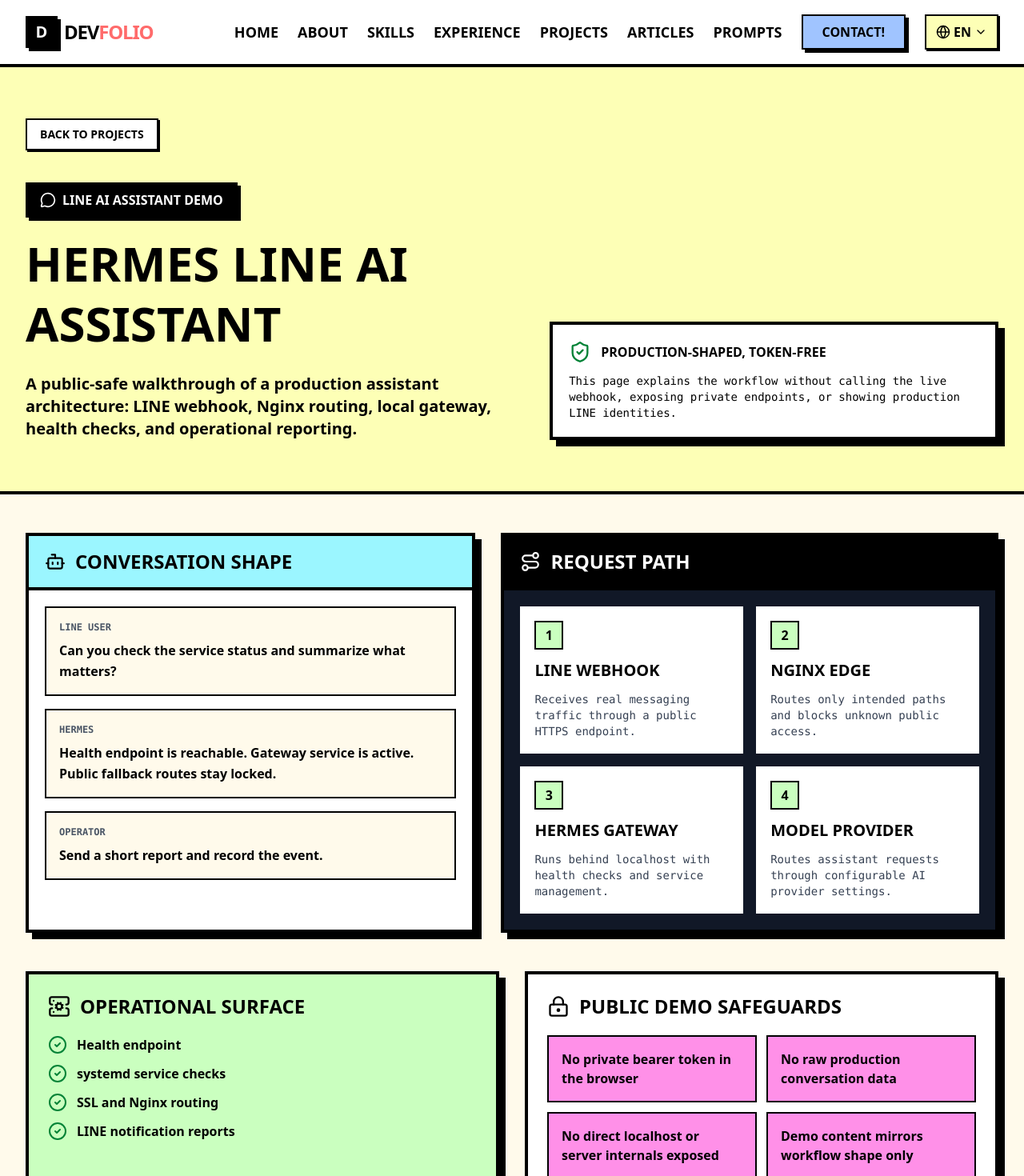
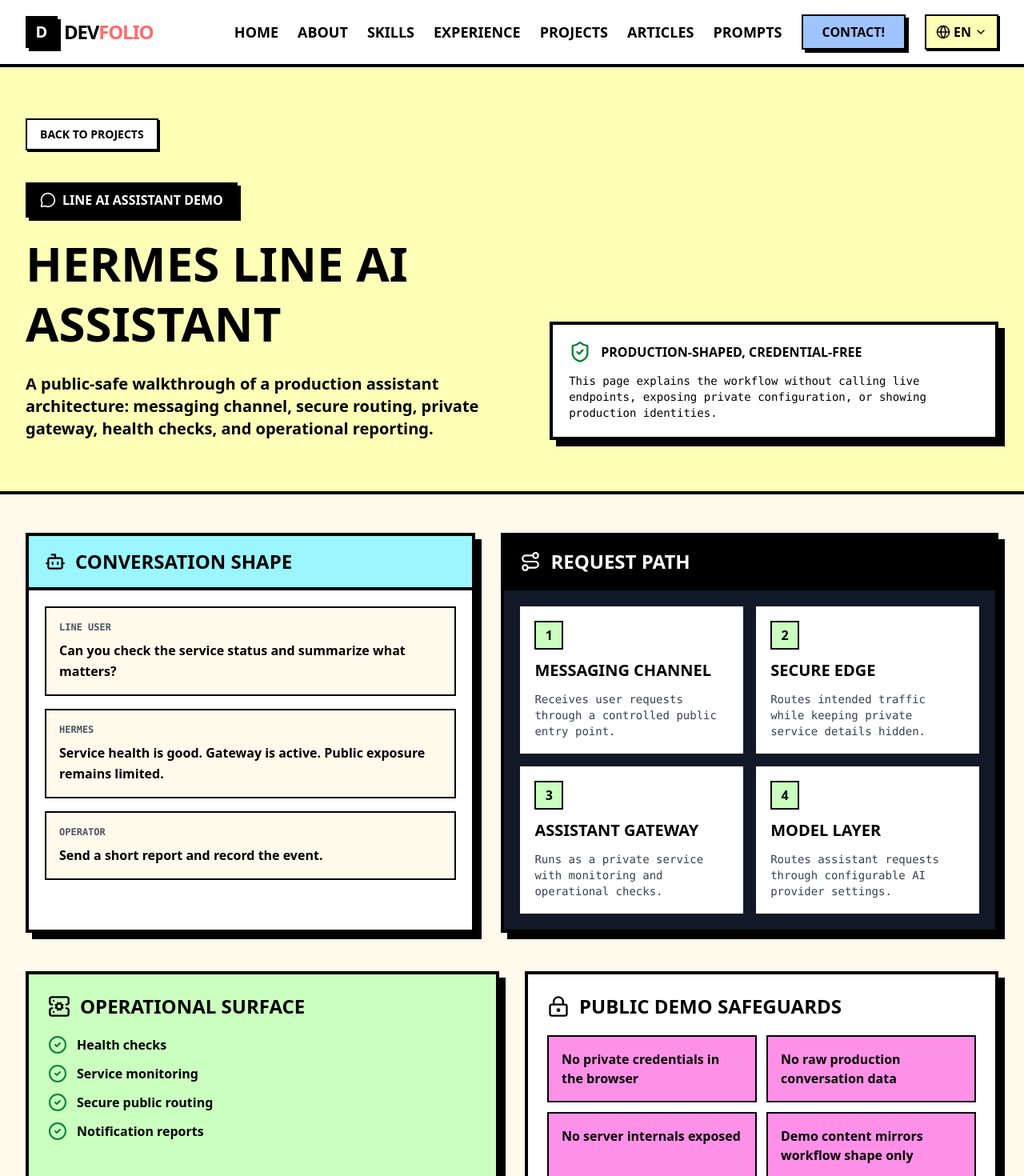
Before and after one commit to Manchinn/Portfolio, a Next.js app: page /demos/hermes-line-assistant in a window 1280 px wide. Shown: the top 1470 px of the page at 80% size. Built offline with nearby package versions, Linux system fonts and the light colour scheme.

Commit message:
chore: sanitize public demo security details

```diff
--- a/src/app/(portfolio)/demos/codex-devops/page.tsx
+++ b/src/app/(portfolio)/demos/codex-devops/page.tsx
@@ -4,7 +4,7 @@
 const commands = [
   {
     command: 'hermes health',
-    response: 'OK 200 - Hermes gateway reachable, LINE webhook health endpoint responding.',
+    response: 'OK - assistant gateway reachable, health check responding.',
   },
   {
     command: 'hermes notify "Deployment finished"',
@@ -16,14 +16,14 @@
   },
   {
     command: 'prod-health',
-    response: 'Nginx 200, gateway service active, SSL valid, fallback routes locked.',
+    response: 'Public route healthy, private gateway active, security checks passed.',
   },
 ]
 
 const events = [
   { type: 'health_check', project: 'Hermes', summary: 'Webhook and gateway health passed', status: 'ok' },
   { type: 'deploy_alert', project: 'Portfolio', summary: 'Build passed and deployment notification sent', status: 'sent' },
-  { type: 'security_review', project: 'VPS', summary: 'Public fallback routes return 403', status: 'logged' },
+  { type: 'security_review', project: 'VPS', summary: 'Public exposure review completed', status: 'logged' },
 ]
 
 export default function CodexDevOpsDemoPage() {
@@ -50,7 +50,7 @@
             <div className="border-4 border-white bg-neo-cyan p-5 text-black shadow-neo-lg">
               <p className="font-black uppercase">What this demo shows</p>
               <p className="mt-3 font-mono text-sm">
-                Mocked command responses and notifications based on the real workflow shape. No bearer token, private endpoint, or production LINE identity is used here.
+                Mocked command responses and notifications based on the real workflow shape. No private credential, endpoint, or production identity is used here.
               </p>
             </div>
           </div>
--- a/src/app/(portfolio)/demos/hermes-line-assistant/page.tsx
+++ b/src/app/(portfolio)/demos/hermes-line-assistant/page.tsx
@@ -8,7 +8,7 @@
   },
   {
     actor: 'Hermes',
-    message: 'Health endpoint is reachable. Gateway service is active. Public fallback routes stay locked.',
+    message: 'Service health is good. Gateway is active. Public exposure remains limited.',
   },
   {
     actor: 'Operator',
@@ -17,16 +17,16 @@
 ]
 
 const architecture = [
-  { label: 'LINE webhook', detail: 'Receives real messaging traffic through a public HTTPS endpoint.' },
-  { label: 'Nginx edge', detail: 'Routes only intended paths and blocks unknown public access.' },
-  { label: 'Hermes gateway', detail: 'Runs behind localhost with health checks and service management.' },
-  { label: 'Model provider', detail: 'Routes assistant requests through configurable AI provider settings.' },
+  { label: 'Messaging channel', detail: 'Receives user requests through a controlled public entry point.' },
+  { label: 'Secure edge', detail: 'Routes intended traffic while keeping private service details hidden.' },
+  { label: 'Assistant gateway', detail: 'Runs as a private service with monitoring and operational checks.' },
+  { label: 'Model layer', detail: 'Routes assistant requests through configurable AI provider settings.' },
 ]
 
 const safeguards = [
-  'No private bearer token in the browser',
+  'No private credentials in the browser',
   'No raw production conversation data',
-  'No direct localhost or server internals exposed',
+  'No server internals exposed',
   'Demo content mirrors workflow shape only',
 ]
 
@@ -48,16 +48,16 @@
                 Hermes LINE AI Assistant
               </h1>
               <p className="mt-6 max-w-3xl text-lg font-bold sm:text-xl">
-                A public-safe walkthrough of a production assistant architecture: LINE webhook, Nginx routing, local gateway, health checks, and operational reporting.
+                A public-safe walkthrough of a production assistant architecture: messaging channel, secure routing, private gateway, health checks, and operational reporting.
               </p>
             </div>
             <div className="border-4 border-black bg-white p-5 shadow-neo-lg">
               <div className="flex items-center gap-3">
                 <ShieldCheck className="text-green-700" size={28} />
-                <p className="font-black uppercase">Production-shaped, token-free</p>
+                <p className="font-black uppercase">Production-shaped, credential-free</p>
               </div>
               <p className="mt-3 font-mono text-sm">
-                This page explains the workflow without calling the live webhook, exposing private endpoints, or showing production LINE identities.
+                This page explains the workflow without calling live endpoints, exposing private configuration, or showing production identities.
               </p>
             </div>
           </div>
@@ -106,7 +106,7 @@
             <h2 className="text-2xl font-black uppercase">Operational Surface</h2>
           </div>
           <ul className="space-y-3 font-bold">
-            {['Health endpoint', 'systemd service checks', 'SSL and Nginx routing', 'LINE notification reports'].map((item) => (
+            {['Health checks', 'Service monitoring', 'Secure public routing', 'Notification reports'].map((item) => (
               <li key={item} className="flex gap-3">
                 <CheckCircle2 className="shrink-0 text-green-700" />
                 {item}
--- a/src/app/(portfolio)/page.tsx
+++ b/src/app/(portfolio)/page.tsx
@@ -87,7 +87,7 @@
 }
 
 const serviceIcons = [Bot, Workflow, Network, ServerCog]
-const techStack = ['Next.js', 'React', 'TypeScript', 'Vercel', 'OpenAI', 'LINE API', 'Nginx', 'Docker']
+const techStack = ['Next.js', 'React', 'TypeScript', 'Vercel', 'OpenAI', 'LINE API', 'Secure Ops', 'Docker']
 
 export default function Home() {
   const { language } = useTranslation()
--- a/src/data/portfolio.ts
+++ b/src/data/portfolio.ts
@@ -61,9 +61,9 @@
       category: "DevOps & Infrastructure",
       items: [
         { name: "VPS deployment", level: "Hands-on" },
-        { name: "Nginx reverse proxy", level: "Hands-on" },
-        { name: "systemd services", level: "Hands-on" },
-        { name: "SSL / firewall / fail2ban", level: "Hands-on" },
+        { name: "Reverse proxy deployment", level: "Hands-on" },
+        { name: "Service operations", level: "Hands-on" },
+        { name: "Secure deployment basics", level: "Hands-on" },
         { name: "Health checks & alerts", level: "Hands-on" },
       ],
     },
@@ -110,9 +110,9 @@
       category: "DevOps และ Infrastructure",
       items: [
         { name: "VPS deployment", level: "Hands-on" },
-        { name: "Nginx reverse proxy", level: "Hands-on" },
-        { name: "systemd services", level: "Hands-on" },
-        { name: "SSL / firewall / fail2ban", level: "Hands-on" },
+        { name: "Reverse proxy deployment", level: "Hands-on" },
+        { name: "Service operations", level: "Hands-on" },
+        { name: "Secure deployment basics", level: "Hands-on" },
         { name: "Health checks & alerts", level: "Hands-on" },
       ],
     },
@@ -145,7 +145,7 @@
       company: "Independent production systems",
       description: "Built and operated AI assistant workflows that connect LINE, internal APIs, VPS infrastructure, and personal knowledge systems.",
       achievements: [
-        "Deployed Hermes LINE AI Assistant behind Nginx with SSL, systemd, health checks, and hardened fallback routes",
+        "Deployed Hermes LINE AI Assistant with secure routing, service monitoring, and health checks",
         "Built Codex command wrappers for production health checks, LINE notifications, reports, and event logs",
         "Prepared a sanitized Obsidian vault export for read-only assistant context",
       ],
@@ -183,7 +183,7 @@
       company: "Independent production systems",
       description: "สร้างและดูแล workflow ของ AI assistant ที่เชื่อม LINE, internal API, VPS infrastructure และ personal knowledge system",
       achievements: [
-        "Deploy Hermes LINE AI Assistant หลัง Nginx พร้อม SSL, systemd, health checks และ fallback route ที่ harden แล้ว",
+        "Deploy Hermes LINE AI Assistant พร้อม secure routing, service monitoring และ health checks",
         "สร้าง Codex command wrappers สำหรับ production health check, LINE notifications, reports และ event logs",
         "เตรียม sanitized Obsidian vault export เพื่อใช้เป็น context แบบ read-only ให้ assistant",
       ],
@@ -221,21 +221,21 @@
       id: 1,
       title: "Hermes LINE AI Assistant",
       description: "Production AI assistant connected to LINE and deployed on a hardened VPS.",
-      longDescription: "Built a LINE-connected AI assistant with a production webhook on hermes.cslogbook.me, Nginx reverse proxy, Hermes Gateway on 127.0.0.1:8646, OpenRouter model provider, systemd service management, SSL, health checks, firewall rules, fail2ban, and locked-down Nginx fallback routes.",
-      tech: ["Hermes", "LINE Messaging API", "Nginx", "systemd", "OpenRouter"],
+      longDescription: "Built a LINE-connected AI assistant with secure webhook routing, a private gateway service, configurable model routing, service monitoring, deployment health checks, and locked-down public access patterns.",
+      tech: ["Hermes", "LINE Messaging API", "Secure Routing", "Service Ops", "AI Gateway"],
       image: "https://placehold.co/600x400/111827/ffffff?text=Hermes+LINE+AI",
       demo: "/demos/hermes-line-assistant",
       date: "2026",
       category: "AI Assistant",
       caseStudy: {
-        problem: "The assistant needed to run on a real LINE webhook with secure public routing, service monitoring, and safe fallback behavior.",
-        built: "A VPS-hosted Hermes workflow behind Nginx with SSL, systemd service management, health checks, and OpenRouter model routing.",
-        result: "A production-ready assistant foundation that can receive LINE traffic, expose a health endpoint, and stay locked down outside the intended routes.",
+        problem: "The assistant needed to run on real messaging traffic with secure public routing, service monitoring, and safe fallback behavior.",
+        built: "A VPS-hosted Hermes workflow with secure routing, private service management, deployment health checks, and configurable model routing.",
+        result: "A production-ready assistant foundation that can receive messaging traffic, report service health, and keep sensitive internals private.",
       },
       highlights: [
-        "Connected LINE webhook traffic through Nginx to a local Hermes Gateway",
-        "Added production health endpoint and service monitoring",
-        "Hardened public routes with SSL, firewall, fail2ban, and 403 fallbacks",
+        "Connected messaging traffic through secure routing to a private assistant gateway",
+        "Added production health checks and service monitoring",
+        "Kept private service internals out of the public surface",
       ],
     },
     {
@@ -307,21 +307,21 @@
       id: 1,
       title: "Hermes LINE AI Assistant",
       description: "AI assistant ที่ใช้งานจริงผ่าน LINE และ deploy บน VPS ที่ harden แล้ว",
-      longDescription: "สร้าง AI assistant ที่เชื่อม LINE ผ่าน webhook บน hermes.cslogbook.me ใช้ Nginx reverse proxy, Hermes Gateway ที่ 127.0.0.1:8646, OpenRouter model provider, systemd service, SSL, health checks, firewall, fail2ban และ Nginx fallback routes ที่ล็อกไว้",
-      tech: ["Hermes", "LINE Messaging API", "Nginx", "systemd", "OpenRouter"],
+      longDescription: "สร้าง AI assistant ที่เชื่อม LINE ผ่าน secure webhook routing, private gateway service, configurable model routing, service monitoring, deployment health checks และ public access pattern ที่ล็อกไว้",
+      tech: ["Hermes", "LINE Messaging API", "Secure Routing", "Service Ops", "AI Gateway"],
       image: "https://placehold.co/600x400/111827/ffffff?text=Hermes+LINE+AI",
       demo: "/demos/hermes-line-assistant",
       date: "2026",
       category: "AI Assistant",
       caseStudy: {
-        problem: "ต้องให้ assistant รับ LINE webhook จริงได้ โดยมี public routing ที่ปลอดภัย, monitoring และ fallback behavior ที่ควบคุมได้",
-        built: "สร้าง Hermes workflow บน VPS หลัง Nginx พร้อม SSL, systemd service, health checks และ OpenRouter model routing",
-        result: "ได้ foundation ของ assistant ที่พร้อมใช้จริง รับ LINE traffic ได้ มี health endpoint และล็อก route ที่ไม่ต้องการเปิดเผย",
+        problem: "ต้องให้ assistant รับ messaging traffic จริงได้ โดยมี public routing ที่ปลอดภัย, monitoring และ fallback behavior ที่ควบคุมได้",
+        built: "สร้าง Hermes workflow บน VPS พร้อม secure routing, private service management, health checks และ configurable model routing",
+        result: "ได้ foundation ของ assistant ที่พร้อมใช้จริง รับ messaging traffic ได้ รายงาน service health และเก็บ internals ไว้เป็น private",
       },
       highlights: [
-        "เชื่อม LINE webhook ผ่าน Nginx ไปยัง Hermes Gateway ในเครื่อง",
-        "เพิ่ม health endpoint และแนวทาง monitor service สำหรับ production",
-        "Harden public routes ด้วย SSL, firewall, fail2ban และ 403 fallbacks",
+        "เชื่อม messaging traffic ผ่าน secure routing ไปยัง private assistant gateway",
+        "เพิ่ม production health checks และแนวทาง monitor service",
+        "เก็บ private service internals ออกจาก public surface",
       ],
     },
     {
```
